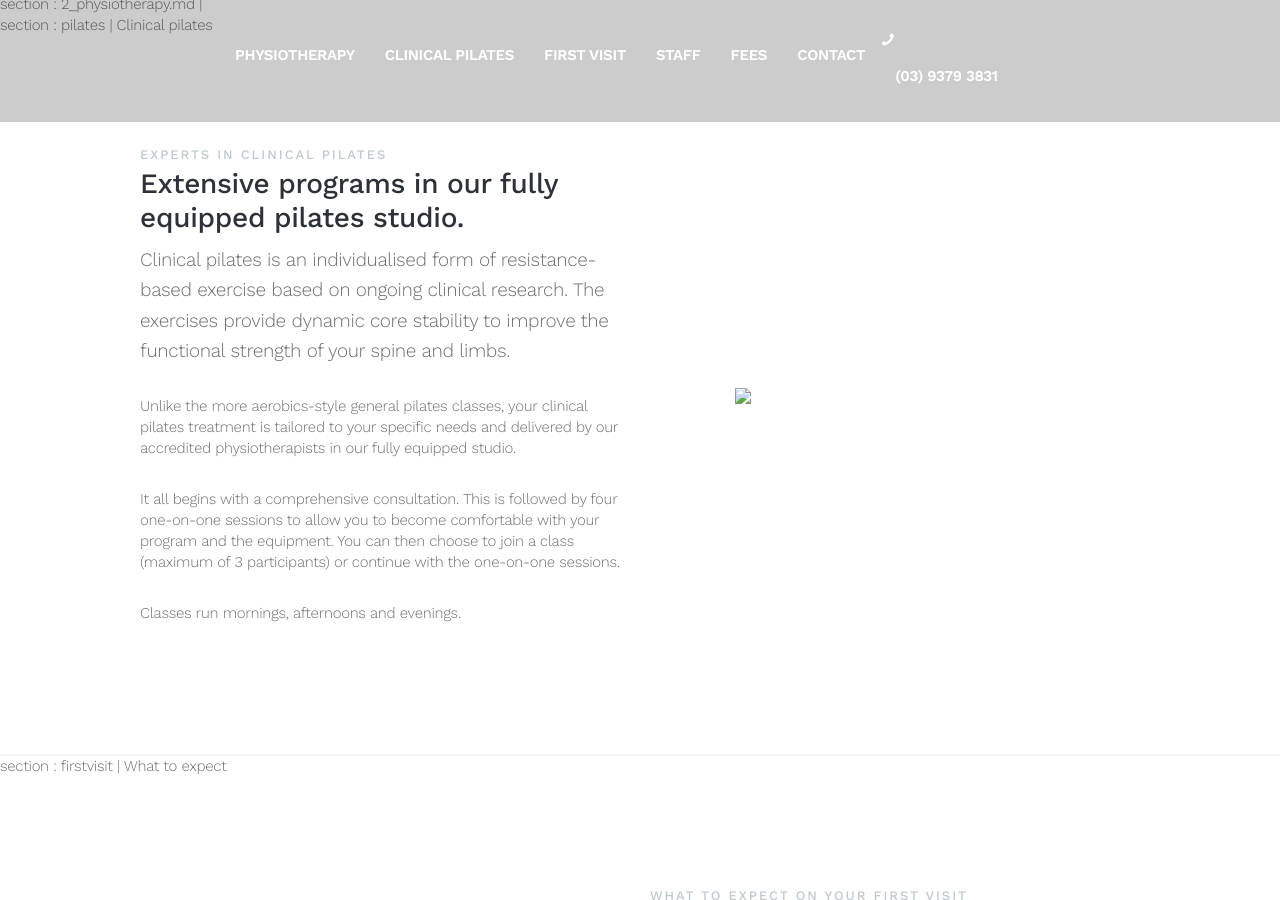
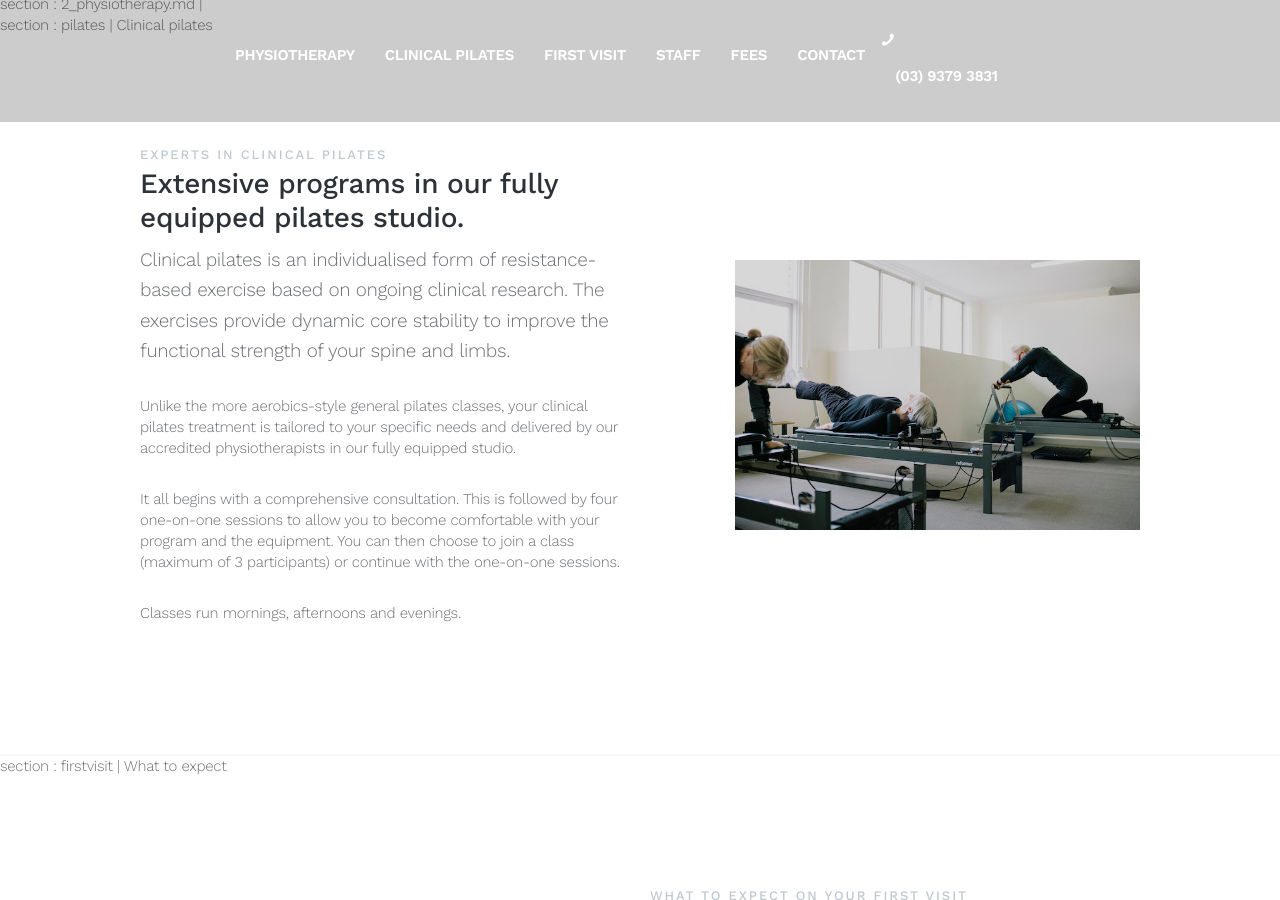
Before and after one commit to etikaj-digital/spp-website, a Jekyll site: the page built from index.html, in a window 1280 px wide and 900 px high, scrolled down 1017 px. Built offline with Jekyll 4.4.1, drawn with Linux system fonts in a browser that asks for light colours; some of the changed text lies outside the part shown.

Commit message:
Update default.html

```diff
--- a/_layouts/default.html
+++ b/_layouts/default.html
@@ -111,7 +111,7 @@
   <div class="container">
     <div class="row app-align-center">
       <div class="col-sm-5 col-sm-push-7">
-        <img src="assets/img/spp_logo_medium.png" style="max-width: 100%">
+        <img src="/img/spp_logo_medium.png" style="max-width: 100%">
       </div>
 
       <div class="col-sm-6 col-sm-pull-5">
@@ -133,7 +133,7 @@
     <div class="row app-align-center">
 
       <div class="col-sm-5 hidden-xs">
-        <img class="app-iphone" src="assets/img/physiotherapy.jpg" style="width: 100%;">
+        <img class="app-iphone" src="/img/physiotherapy.jpg" style="width: 100%;">
       </div>
 
       <div class="col-sm-6 col-sm-offset-1">
@@ -174,7 +174,7 @@
   <div class="container">
     <div class="row app-align-center">
       <div class="col-sm-5 col-sm-push-7">
-        <img src="assets/img/pilates.jpg" style="max-width: 100%">
+        <img src="/img/pilates.jpg" style="max-width: 100%">
       </div>
 
       <div class="col-sm-6 col-sm-pull-5">
@@ -197,7 +197,7 @@
   <div class="container">
     <div class="row app-align-center">
       <div class="col-sm-5">
-        <img src="assets/img/firstvisit.jpg" style="max-width: 100%">
+        <img src="/img/firstvisit.jpg" style="max-width: 100%">
       </div>
 
       <div class="col-sm-6 col-sm-offset-1">
@@ -232,7 +232,7 @@
         <div class="item active">
           <div class="row app-align-center">
             <div class="col-sm-5 col-sm-push-7">
-                <img src="assets/img/ash.jpg">
+                <img src="/img/ash.jpg">
             </div>
             <div class="col-sm-6 col-sm-pull-5">
               <h6 class="text-muted text-uppercase">Ashley Metcalfe<br/>owner Strathmore Physiotherapy and Pilates</h6>
@@ -240,18 +240,6 @@
               <p class="m-b-md">After graduating from LaTrobe University, Ash spent seven years gaining experience in Melbourne’s hospital system and in private physiotherapy practices.</p>
               <p class="m-b-md">In 2007, Ash opened Strathmore Physiotherapy & Pilates. To provide his clients with the very best treatments, he continuously updates his knowledge undertaking further study in a range of specialist areas including clinical pilates training.</p>
               <p class="m-b-md">Ash was the chief physiotherapist for the Strathmore Football Club. He loves to keep fit and is a keen runner and triathlete. </p>
-            </div>
-          </div>
-        </div>
-        <div class="item">
-          <div class="row app-align-center">
-            <div class="col-sm-5 col-sm-push-7">
-                <img src="assets/img/ash.jpg">
-            </div>
-            <div class="col-sm-6 col-sm-pull-5">
-              <h6 class="text-muted text-uppercase">Jane Doe<br/>Physiotherapist</h6>
-              <h3 class="m-t-0 m-b-md">“A quote here, either a personal belief about health or a compelling reason why people should use SPP”</h3>
-              <p class="m-b-md">Ashley Metcalfe, owner Strathmore Physiotherapy and Pilates</p>
             </div>
           </div>
         </div>
```
